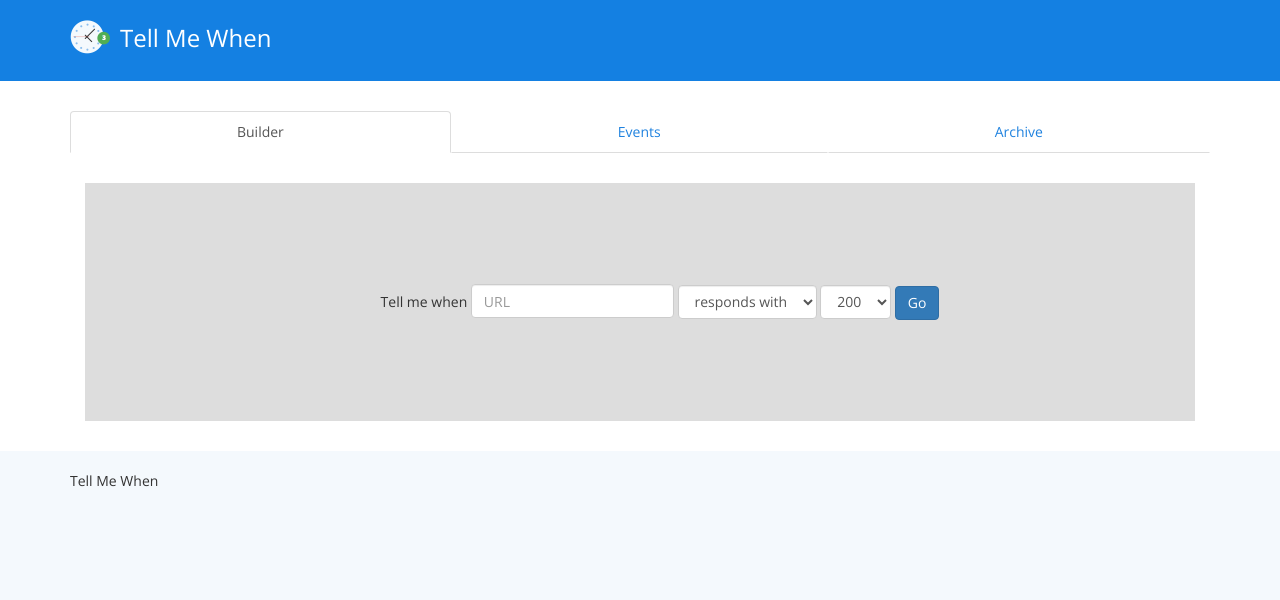
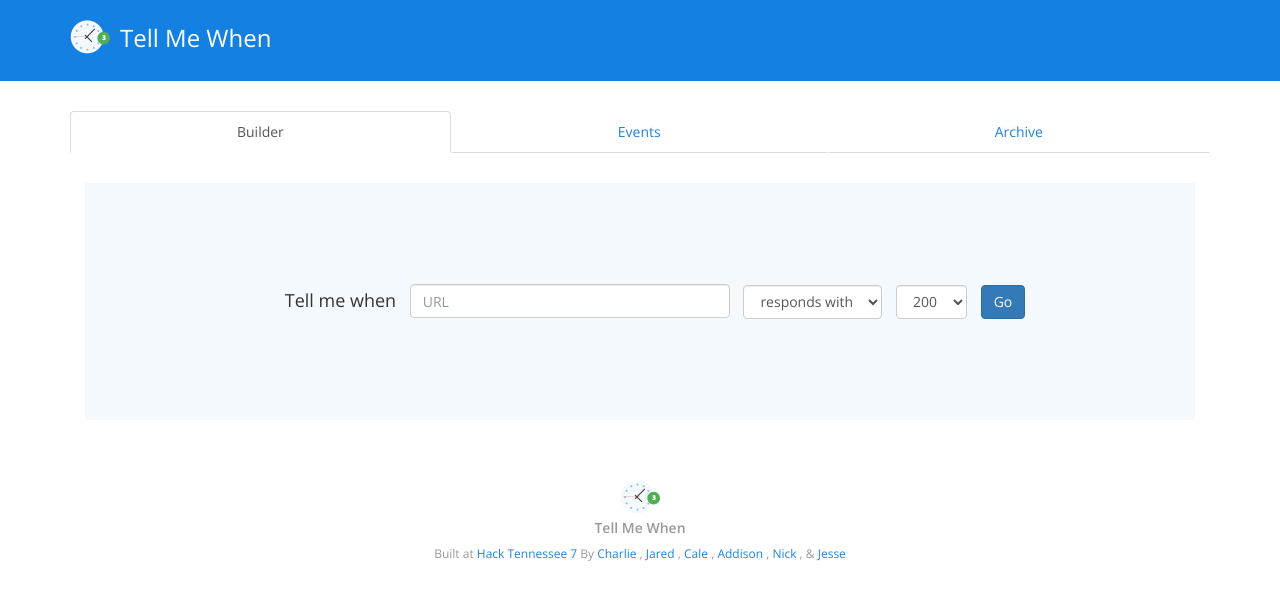
Before and after one commit to cpenner461/tellmewhen, a Flask app: page / in a window 1280 px wide. Shown: the top 600 px of the page. Run offline with Flask 2, Linux system fonts and the light colour scheme; some libraries are stand-ins or nearby versions.

Commit message:
Polish up bootstrap stuff

```diff
--- a/tmw/static/css/style.css
+++ b/tmw/static/css/style.css
@@ -4,7 +4,6 @@
 
 body {
   font-family: 'Open Sans', sans-serif;
-  background-color: #F4F9FD;
 }
 
 h1, h2, h3, h4, h5 {
@@ -31,8 +30,10 @@ section {
 }
 
 footer {
-  background-color: #F4F9FD;
   padding-top: 20px;
+  text-align: center;
+  font-size: 12px;
+  color: #999;
 }
 
 /* Custom */
@@ -44,6 +45,18 @@ footer {
   padding: 5px 0 5px 50px;
   background: url(../img/logo.png) 0 0 no-repeat;
   background-size: 40px 34px;
+}
+
+.footer-logo {
+  background: url(../img/logo.png) center 0 no-repeat;
+  background-size: 40px 34px;
+  padding-top: 40px;
+  font-size: 14px;
+  font-weight: 600;
+}
+
+.no-events {
+  border-top: none !important;
 }
 
 .success {
@@ -59,13 +72,42 @@ footer {
 }
 
 /* Bootstrap Overrides */
-.table {
-  border-top: 0;
+pre,.table-hover > tbody > tr:hover,
+.table > thead > tr > td.active,
+.table > tbody > tr > td.active,
+.table > tfoot > tr > td.active,
+.table > thead > tr > th.active,
+.table > tbody > tr > th.active,
+.table > tfoot > tr > th.active,
+.table > thead > tr.active > td,
+.table > tbody > tr.active > td,
+.table > tfoot > tr.active > td,
+.table > thead > tr.active > th,
+.table > tbody > tr.active > th,
+.table > tfoot > tr.active > th,
+.dropdown-menu > li > a:hover,
+.dropdown-menu > li > a:focus,
+.breadcrumb, a.list-group-item:hover,
+a.list-group-item:focus
+ {
+  background-color: #E8F2FB;
+}
+
+.panel-default>.panel-heading {
+  background-color: white;
+}
+
+.jumbotron {
+  background-color: #F0F5F9;
 }
 
 .panel {
   border: none;
   box-shadow: none;
+}
+
+.panel-body {
+  padding: 0;
 }
 
 .panel-heading {
@@ -75,6 +117,7 @@ footer {
 .page-header {
   border-bottom: none;
   margin-top: 30px;
+  margin-bottom: 0;
 }
 
 .nav-pills>li.active>a, .nav-pills>li.active>a:focus, .nav-pills>li.active>a:hover {
@@ -84,25 +127,31 @@ footer {
 
 /* Event builder statement */
 .event-builder {
-	margin:100px 0;
-	text-align:center;
+	margin: 100px 0;
+	text-align: center;
 }
 
 .event-builder li {
-	display:inline-block;
+	display: inline-block;
+  font-size: 18px;
+  padding-right: 10px;
 }
 
 .event-builder li.string {
-	display:none;
+	display: none;
 }
 
-.form-control {
-	line-height:1.4;
+.event-builder .form-control {
+	line-height: 1.4;
+}
+
+.event-builder .event-url {
+	width: 320px;
 }
 
 #builder form {
-	background-color:#ddd;
-	display:block;
-	margin-top:30px;
-	padding:1px 0;
+	background-color: #F4F9FD;
+	display: block;
+	margin-top: 30px;
+	padding: 1px 0;
 }
--- a/tmw/templates/index.html
+++ b/tmw/templates/index.html
@@ -11,7 +11,7 @@
     <!-- Le styles -->
     <link href="../static/css/bootstrap.min.css" rel="stylesheet">
     <link href="../static/css/style.css" rel="stylesheet">
-    <link rel="stylesheet" href="../static/css/font-awesome.min.css">
+    <link href="../static/css/font-awesome.min.css" rel="stylesheet">
 
     <!-- HTML5 shim, for IE6-8 support of HTML5 elements -->
     <!--[if lt IE 9]>
@@ -48,13 +48,13 @@
           <div class="container-fluid">
             <div class="row">
               <div class="col-md-12">
-                <form action="/" method="POST">
+                <form action="/tellme" method="POST">
                   <ul class="event-builder">
                     <li>
                       Tell me when
                     </li>
                     <li>
-                      <input type="text" placeholder="URL" name="url" class="form-control">
+                      <input type="text" placeholder="URL" name="url" class="form-control event-url">
                     </li>
                     <li class="event-type">
                       <select name="check_type" class="form-control">
@@ -84,12 +84,14 @@
           <div class="page-header"><h2>Events</h2></div>
           <!-- Events Table -->
           <table class="table">
+            {% if events %}
             <tr>
               <th>Event URL</th>
               <th>Shows</th>
               <th>Created</th>
               <th>Status</th>
             </tr>
+            {% endif %}
             {% for event in events %}
             <tr>
               <td><a href="/">{{ event['url'] }}</a></td>
@@ -98,7 +100,11 @@
               <td><i class="success fa fa-check-circle" title="{{ Success if event['status'] else Failure }}"></i> Time finished</td>
             </tr>
             {% else %}
-              <td>No events found</td>
+              <td colspan="4" class="no-events">
+                <div class="jumbotron text-center">
+                  <h3 class="lead jumbotron">No events found. <a href="/">Click here</a> to create an event.</h3>
+                </div>
+              </td>
             {% endfor %}
           </table>
         </div>
@@ -229,7 +235,15 @@
   </section>
   <footer>
     <div class="container">
-      <p>Tell Me When</p>
+      <h4 class="footer-logo">Tell Me When</h4>
+      <p>Built at <a href="http://www.hacktennessee.com">Hack Tennessee 7</a>
+        By
+              <a href="https://github.com/cpenner461"> Charlie </a>,
+              <a href="https://github.com/jbunting"> Jared </a>,
+              <a href="https://github.com/cale"> Cale </a>,
+              <a href="https://github.com/addisonbean"> Addison </a>,
+              <a href="https://github.com/nickdominguez"> Nick </a>, &amp;
+              <a href="https://github.com/lifeingray"> Jesse </a></p>
     </div>
   </footer>
 
```
Also changed, not shown: tmw/templates/archive-year.html (+27 -18 lines), tmw/templates/archive.html (+51 -16 lines).
